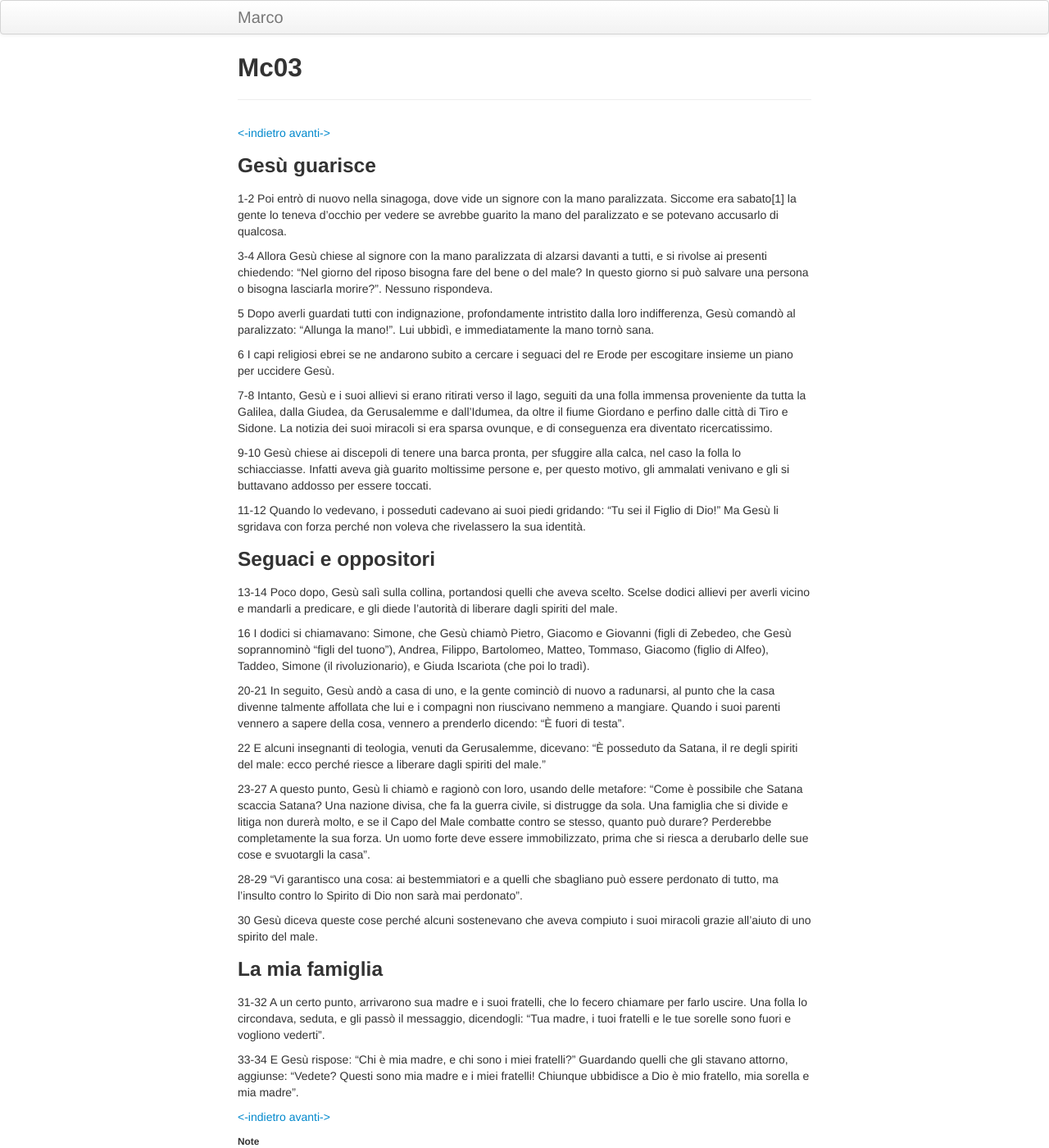
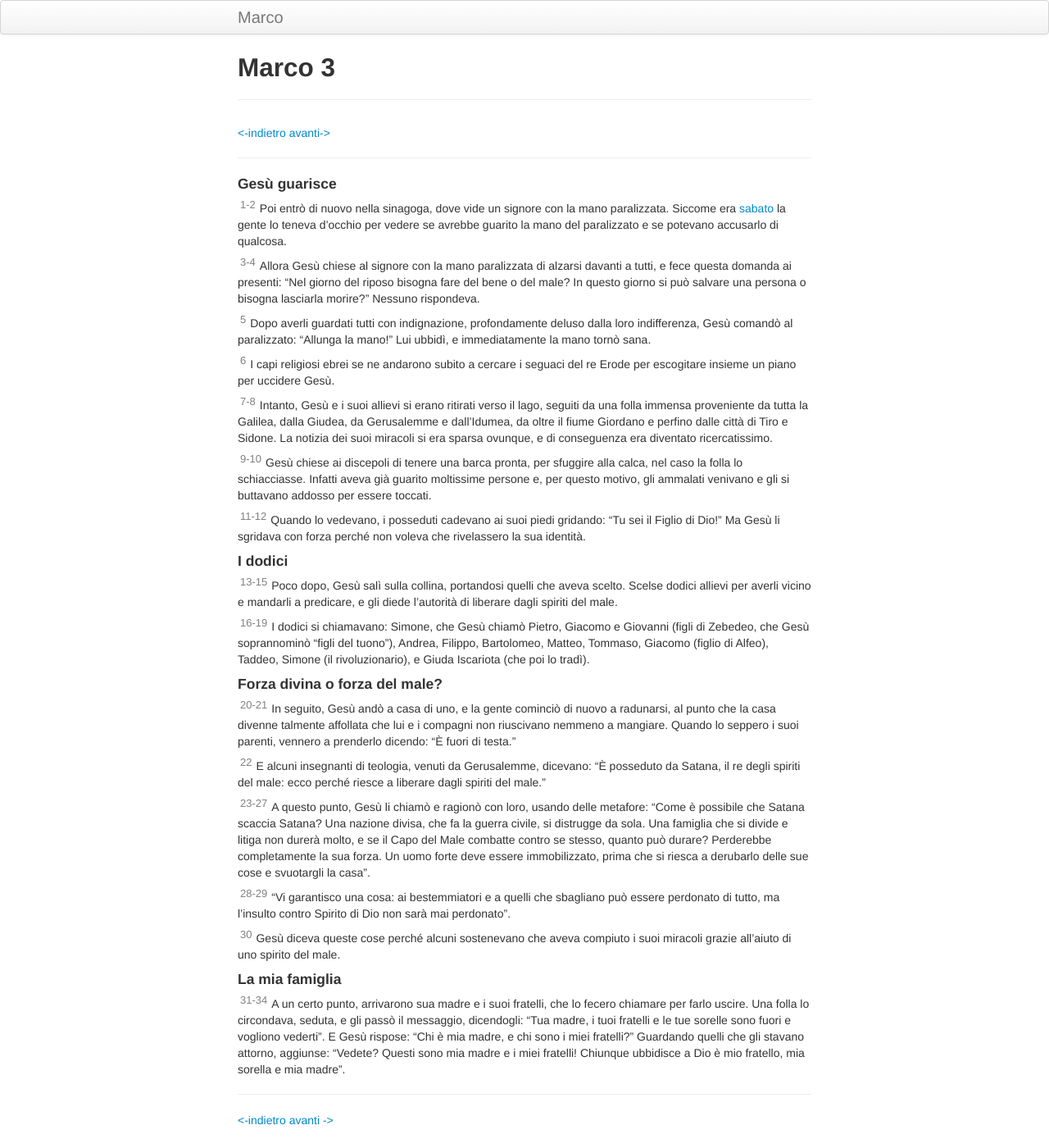
Before and after one commit to pachialu/marco-pages, a Jekyll site: the page built from pages/Mc03.md, in a window 1280 px wide and 1400 px high. Shown: the whole window at 82% size. Built offline with Jekyll 4.4.1, drawn with Linux system fonts in a browser that asks for light colours; some of the changed text lies outside the part shown.

Commit message:
mc3 da doku

```diff
--- a/pages/Mc03.md
+++ b/pages/Mc03.md
@@ -1,46 +1,79 @@
 ---
 layout: page
-title: Mc03
+title: Marco 3
 ---
 
 [<-indietro](Mc02.html)  [avanti->](Mc04.html)
 
-### Gesù guarisce
-1-2 Poi entrò di nuovo nella sinagoga, dove vide un signore con la mano paralizzata. Siccome era sabato[1] la gente lo teneva d'occhio per vedere se avrebbe guarito la mano del paralizzato e se potevano accusarlo di qualcosa.
+ ------------------------------------------------------------------------
 
-3-4 Allora Gesù chiese al signore con la mano paralizzata di alzarsi davanti a tutti, e si rivolse ai presenti chiedendo: "Nel giorno del riposo bisogna fare del bene o del male? In questo giorno si può salvare una persona o bisogna lasciarla morire?". Nessuno rispondeva.
+#### Gesù guarisce
 
-5 Dopo averli guardati tutti con indignazione, profondamente intristito dalla loro indifferenza, Gesù comandò al paralizzato: "Allunga la mano!". Lui ubbidì, e immediatamente la mano tornò sana.
+##### 1-2
 
-6 I capi religiosi ebrei se ne andarono subito a cercare i seguaci del re Erode per escogitare insieme un piano per uccidere Gesù.
+Poi entrò di nuovo nella sinagoga, dove vide un signore con la mano paralizzata. Siccome era <a href="http://www.pachialu.it/doku/doku.php?id=glossario#sabato" class="wikilink1" title="glossario">sabato</a> la gente lo teneva d’occhio per vedere se avrebbe guarito la mano del paralizzato e se potevano accusarlo di qualcosa.
 
-7-8 Intanto, Gesù e i suoi allievi si erano ritirati verso il lago, seguiti da una folla immensa proveniente da tutta la Galilea, dalla Giudea, da Gerusalemme e dall'Idumea, da oltre il fiume Giordano e perfino dalle città di Tiro e Sidone. La notizia dei suoi miracoli si era sparsa ovunque, e di conseguenza era diventato ricercatissimo.
+##### 3-4
 
-9-10 Gesù chiese ai discepoli di tenere una barca pronta, per sfuggire alla calca, nel caso la folla lo schiacciasse. Infatti aveva già guarito moltissime persone e, per questo motivo, gli ammalati venivano e gli si buttavano addosso per essere toccati.
+Allora Gesù chiese al signore con la mano paralizzata di alzarsi davanti a tutti, e fece questa domanda ai presenti: “Nel giorno del riposo bisogna fare del bene o del male? In questo giorno si può salvare una persona o bisogna lasciarla morire?” Nessuno rispondeva.
 
-11-12 Quando lo vedevano, i posseduti cadevano ai suoi piedi gridando: "Tu sei il Figlio di Dio!" Ma Gesù li sgridava con forza perché non voleva che rivelassero la sua identità.
+##### 5
 
-### Seguaci e oppositori
-13-14 Poco dopo, Gesù salì sulla collina, portandosi quelli che aveva scelto. Scelse dodici allievi per averli vicino e mandarli a predicare, e gli diede l'autorità di liberare dagli spiriti del male.
+Dopo averli guardati tutti con indignazione, profondamente deluso dalla loro indifferenza, Gesù comandò al paralizzato: “Allunga la mano!” Lui ubbidì, e immediatamente la mano tornò sana.
 
-16 I dodici si chiamavano: Simone, che Gesù chiamò Pietro, Giacomo e Giovanni (figli di Zebedeo, che Gesù soprannominò "figli del tuono"), Andrea, Filippo, Bartolomeo, Matteo, Tommaso, Giacomo (figlio di Alfeo), Taddeo, Simone (il rivoluzionario), e Giuda Iscariota (che poi lo tradì).
+##### 6
 
-20-21 In seguito, Gesù andò a casa di uno, e la gente cominciò di nuovo a radunarsi, al punto che la casa divenne talmente affollata che lui e i compagni non riuscivano nemmeno a mangiare. Quando i suoi parenti vennero a sapere della cosa, vennero a prenderlo dicendo: "È fuori di testa".
+I capi religiosi ebrei se ne andarono subito a cercare i seguaci del re Erode per escogitare insieme un piano per uccidere Gesù.
 
-22 E alcuni insegnanti di teologia, venuti da Gerusalemme, dicevano: "È posseduto da Satana, il re degli spiriti del male: ecco perché riesce a liberare dagli spiriti del male."
+##### 7-8
 
-23-27 A questo punto, Gesù li chiamò e ragionò con loro, usando delle metafore: "Come è possibile che Satana scaccia Satana? Una nazione divisa, che fa la guerra civile, si distrugge da sola. Una famiglia che si divide e litiga non durerà molto, e se il Capo del Male combatte contro se stesso, quanto può durare? Perderebbe completamente la sua forza. Un uomo forte deve essere immobilizzato, prima che si riesca a derubarlo delle sue cose e svuotargli la casa".
+Intanto, Gesù e i suoi allievi si erano ritirati verso il lago, seguiti da una folla immensa proveniente da tutta la Galilea, dalla Giudea, da Gerusalemme e dall’Idumea, da oltre il fiume Giordano e perfino dalle città di Tiro e Sidone. La notizia dei suoi miracoli si era sparsa ovunque, e di conseguenza era diventato ricercatissimo.
 
-28-29 "Vi garantisco una cosa: ai bestemmiatori e a quelli che sbagliano può essere perdonato di tutto, ma l'insulto contro lo Spirito di Dio non sarà mai perdonato".
+##### 9-10
 
-30 Gesù diceva queste cose perché alcuni sostenevano che aveva compiuto i suoi miracoli grazie all'aiuto di uno spirito del male.
+Gesù chiese ai discepoli di tenere una barca pronta, per sfuggire alla calca, nel caso la folla lo schiacciasse. Infatti aveva già guarito moltissime persone e, per questo motivo, gli ammalati venivano e gli si buttavano addosso per essere toccati.
 
-### La mia famiglia
-31-32 A un certo punto, arrivarono sua madre e i suoi fratelli, che lo fecero chiamare per farlo uscire. Una folla lo circondava, seduta, e gli passò il messaggio, dicendogli: "Tua madre, i tuoi fratelli e le tue sorelle sono fuori e vogliono vederti".
+##### 11-12
 
-33-34 E Gesù rispose: "Chi è mia madre, e chi sono i miei fratelli?" Guardando quelli che gli stavano attorno, aggiunse: "Vedete? Questi sono mia madre e i miei fratelli! Chiunque ubbidisce a Dio è mio fratello, mia sorella e mia madre".
+Quando lo vedevano, i posseduti cadevano ai suoi piedi gridando: “Tu sei il Figlio di Dio!” Ma Gesù li sgridava con forza perché non voleva che rivelassero la sua identità.
 
-[<-indietro](Mc02.html) [avanti->](Mc04.html)
+#### I dodici
 
-###### Note
-[1] [Shabat, sabato, giorno di riposo](/g/shabat "wikilink")
+##### 13-15
+
+Poco dopo, Gesù salì sulla collina, portandosi quelli che aveva scelto. Scelse dodici allievi per averli vicino e mandarli a predicare, e gli diede l’autorità di liberare dagli spiriti del male.
+
+##### 16-19
+
+I dodici si chiamavano: Simone, che Gesù chiamò Pietro, Giacomo e Giovanni (figli di Zebedeo, che Gesù soprannominò “figli del tuono”), Andrea, Filippo, Bartolomeo, Matteo, Tommaso, Giacomo (figlio di Alfeo), Taddeo, Simone (il rivoluzionario), e Giuda Iscariota (che poi lo tradì).
+
+#### Forza divina o forza del male?
+
+##### 20-21
+
+In seguito, Gesù andò a casa di uno, e la gente cominciò di nuovo a radunarsi, al punto che la casa divenne talmente affollata che lui e i compagni non riuscivano nemmeno a mangiare. Quando lo seppero i suoi parenti, vennero a prenderlo dicendo: “È fuori di testa.”
+
+##### 22
+
+E alcuni insegnanti di teologia, venuti da Gerusalemme, dicevano: “È posseduto da Satana, il re degli spiriti del male: ecco perché riesce a liberare dagli spiriti del male.”
+
+##### 23-27
+
+A questo punto, Gesù li chiamò e ragionò con loro, usando delle metafore: “Come è possibile che Satana scaccia Satana? Una nazione divisa, che fa la guerra civile, si distrugge da sola. Una famiglia che si divide e litiga non durerà molto, e se il Capo del Male combatte contro se stesso, quanto può durare? Perderebbe completamente la sua forza. Un uomo forte deve essere immobilizzato, prima che si riesca a derubarlo delle sue cose e svuotargli la casa”.
+
+##### 28-29
+
+“Vi garantisco una cosa: ai bestemmiatori e a quelli che sbagliano può essere perdonato di tutto, ma l’insulto contro Spirito di Dio non sarà mai perdonato”.
+
+##### 30
+
+Gesù diceva queste cose perché alcuni sostenevano che aveva compiuto i suoi miracoli grazie all’aiuto di uno spirito del male.
+
+#### La mia famiglia
+
+##### 31-34
+
+A un certo punto, arrivarono sua madre e i suoi fratelli, che lo fecero chiamare per farlo uscire. Una folla lo circondava, seduta, e gli passò il messaggio, dicendogli: “Tua madre, i tuoi fratelli e le tue sorelle sono fuori e vogliono vederti”. E Gesù rispose: “Chi è mia madre, e chi sono i miei fratelli?” Guardando quelli che gli stavano attorno, aggiunse: “Vedete? Questi sono mia madre e i miei fratelli! Chiunque ubbidisce a Dio è mio fratello, mia sorella e mia madre”.
+
+------------------------------------------------------------------------
+[<-indietro](Mc02.html) [avanti ->](Mc04.html)
```
Also changed, not shown: pages/Mc02.md (+0 -3 lines).
